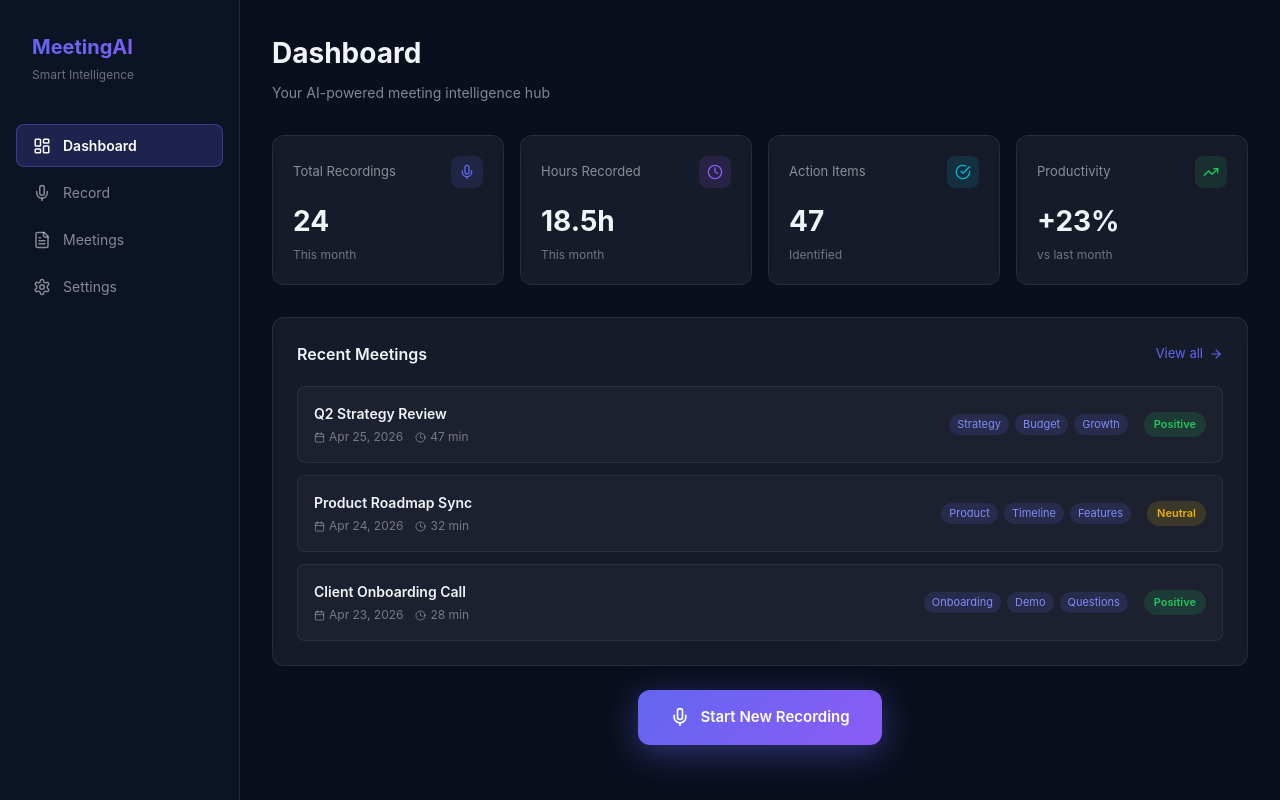
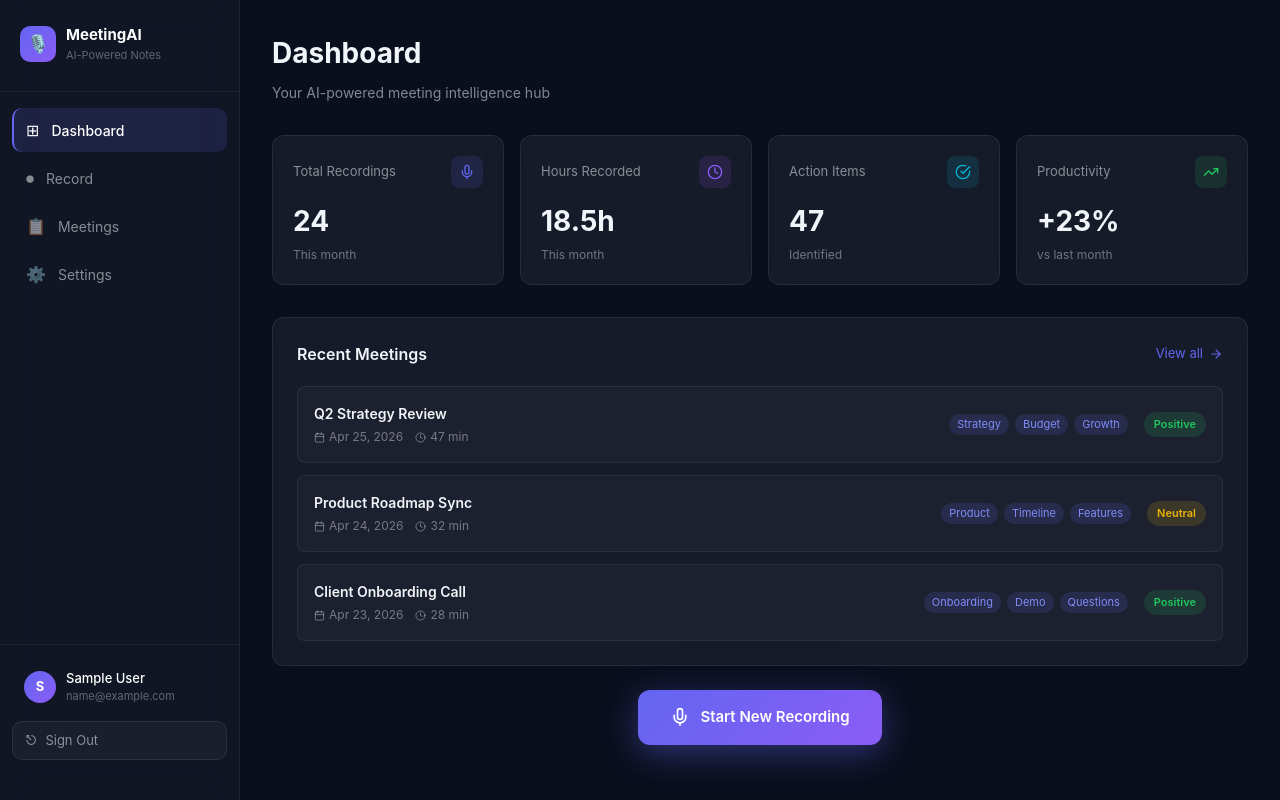
Before and after one commit to Ahmadkhabir/meeting-ai, a Next.js app: page / in a window 1280 px wide. Built offline with nearby package versions, Linux system fonts and the light colour scheme; sample sign-in values are in the browser's storage.

Commit message:
Update Sidebar.tsx

```diff
--- a/components/Sidebar.tsx
+++ b/components/Sidebar.tsx
@@ -1,34 +1,95 @@
-'use client'
-import Link from 'next/link'
-import { usePathname } from 'next/navigation'
-import { LayoutDashboard, Mic, FileText, Settings } from 'lucide-react'
+'use client';
+import { usePathname, useRouter } from 'next/navigation';
+import { useState, useEffect } from 'react';
 
-const links = [
-  {href:'/',icon:LayoutDashboard,label:'Dashboard'},
-  {href:'/recording',icon:Mic,label:'Record'},
-  {href:'/meetings',icon:FileText,label:'Meetings'},
-  {href:'/settings',icon:Settings,label:'Settings'},
-]
+const navItems = [
+  { label: 'Dashboard', href: '/', icon: '⊞' },
+  { label: 'Record', href: '/recording', icon: '⏺' },
+  { label: 'Meetings', href: '/meetings', icon: '📋' },
+  { label: 'Settings', href: '/settings', icon: '⚙️' },
+];
 
 export default function Sidebar() {
-  const path = usePathname()
+  const pathname = usePathname();
+  const router = useRouter();
+  const [user, setUser] = useState<{ name: string; email: string } | null>(null);
+
+  useEffect(() => {
+    const stored = localStorage.getItem('auth_user');
+    if (stored) {
+      try { setUser(JSON.parse(stored)); } catch {}
+    }
+  }, []);
+
+  const handleLogout = () => {
+    localStorage.removeItem('auth_user');
+    router.push('/login');
+  };
+
+  const isPublic = ['/login', '/forgot-password'].some(p => pathname === p || pathname.startsWith(p + '/'));
+  if (isPublic) return null;
+
   return (
-    <aside style={{position:'fixed',top:0,left:0,height:'100vh',width:'240px',background:'rgba(13,21,38,0.95)',borderRight:'1px solid rgba(255,255,255,0.08)',backdropFilter:'blur(20px)',display:'flex',flexDirection:'column',padding:'24px 16px',zIndex:100}}>
-      <div style={{marginBottom:'32px',padding:'8px 16px'}}>
-        <div style={{fontSize:'20px',fontWeight:'700',background:'linear-gradient(135deg,#6366F1,#8B5CF6)',WebkitBackgroundClip:'text',WebkitTextFillColor:'transparent'}}>MeetingAI</div>
-        <div style={{fontSize:'12px',color:'rgba(255,255,255,0.4)',marginTop:'4px'}}>Smart Intelligence</div>
+    <div style={{
+      position: 'fixed', left: 0, top: 0, width: 240, height: '100vh',
+      background: 'rgba(255,255,255,0.03)', borderRight: '1px solid rgba(255,255,255,0.06)',
+      backdropFilter: 'blur(20px)', display: 'flex', flexDirection: 'column',
+      padding: '24px 0', zIndex: 100,
+    }}>
+      {/* Logo */}
+      <div style={{ padding: '0 20px 28px', borderBottom: '1px solid rgba(255,255,255,0.06)' }}>
+        <div style={{ display: 'flex', alignItems: 'center', gap: 10 }}>
+          <div style={{ width: 36, height: 36, borderRadius: 10, background: 'linear-gradient(135deg, #6366F1, #8B5CF6)', display: 'flex', alignItems: 'center', justifyContent: 'center', fontSize: 18 }}>🎙️</div>
+          <div>
+            <div style={{ color: '#fff', fontWeight: 700, fontSize: 15 }}>MeetingAI</div>
+            <div style={{ color: 'rgba(255,255,255,0.35)', fontSize: 11 }}>AI-Powered Notes</div>
+          </div>
+        </div>
       </div>
-      <nav style={{display:'flex',flexDirection:'column',gap:'4px',flex:1}}>
-        {links.map(({href,icon:Icon,label}) => {
-          const active = path===href
+
+      {/* Nav items */}
+      <nav style={{ flex: 1, padding: '16px 12px', display: 'flex', flexDirection: 'column', gap: 4 }}>
+        {navItems.map(item => {
+          const active = pathname === item.href || (item.href !== '/' && pathname.startsWith(item.href));
           return (
-            <Link key={href} href={href} style={{display:'flex',alignItems:'center',gap:'12px',padding:'10px 16px',borderRadius:'8px',textDecoration:'none',color:active?'#fff':'rgba(255,255,255,0.5)',background:active?'rgba(99,102,241,0.2)':'transparent',border:active?'1px solid rgba(99,102,241,0.4)':'1px solid transparent',transition:'all 0.2s',fontSize:'14px',fontWeight:active?'600':'400'}}>
-              <Icon size={18} />
-              {label}
-            </Link>
-          )
+            <a key={item.href} href={item.href} style={{
+              display: 'flex', alignItems: 'center', gap: 12,
+              padding: '10px 12px', borderRadius: 10, textDecoration: 'none',
+              background: active ? 'rgba(99,102,241,0.15)' : 'transparent',
+              color: active ? '#fff' : 'rgba(255,255,255,0.5)',
+              borderLeft: active ? '2px solid #6366F1' : '2px solid transparent',
+              fontSize: 14, fontWeight: active ? 500 : 400,
+              transition: 'all 0.15s',
+            }}>
+              <span style={{ fontSize: 16 }}>{item.icon}</span>
+              {item.label}
+            </a>
+          );
         })}
       </nav>
-    </aside>
-  )
+
+      {/* User + logout */}
+      <div style={{ padding: '16px 12px', borderTop: '1px solid rgba(255,255,255,0.06)' }}>
+        {user && (
+          <div style={{ display: 'flex', alignItems: 'center', gap: 10, padding: '8px 12px', marginBottom: 8 }}>
+            <div style={{ width: 32, height: 32, borderRadius: '50%', background: 'linear-gradient(135deg, #6366F1, #8B5CF6)', display: 'flex', alignItems: 'center', justifyContent: 'center', fontSize: 13, fontWeight: 700, color: '#fff', flexShrink: 0 }}>
+              {user.name.charAt(0).toUpperCase()}
+            </div>
+            <div style={{ overflow: 'hidden' }}>
+              <div style={{ color: '#fff', fontSize: 13, fontWeight: 500, whiteSpace: 'nowrap', overflow: 'hidden', textOverflow: 'ellipsis' }}>{user.name}</div>
+              <div style={{ color: 'rgba(255,255,255,0.35)', fontSize: 11, whiteSpace: 'nowrap', overflow: 'hidden', textOverflow: 'ellipsis' }}>{user.email}</div>
+            </div>
+          </div>
+        )}
+        <button onClick={handleLogout} style={{
+          width: '100%', padding: '9px 12px', borderRadius: 10,
+          border: '1px solid rgba(255,255,255,0.08)', background: 'rgba(255,255,255,0.04)',
+          color: 'rgba(255,255,255,0.5)', fontSize: 13, cursor: 'pointer',
+          display: 'flex', alignItems: 'center', gap: 8,
+        }}>
+          <span>⎋</span> Sign Out
+        </button>
+      </div>
+    </div>
+  );
 }
```
